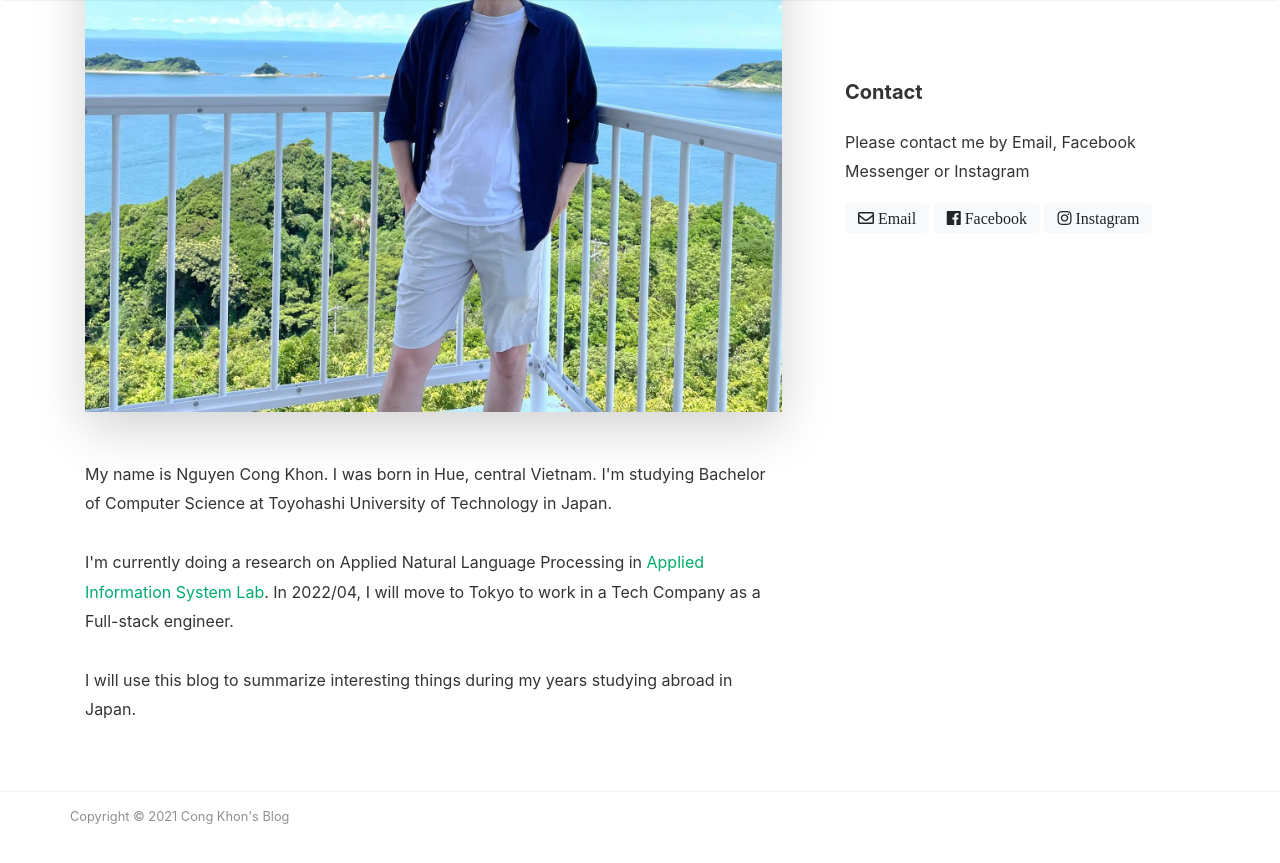
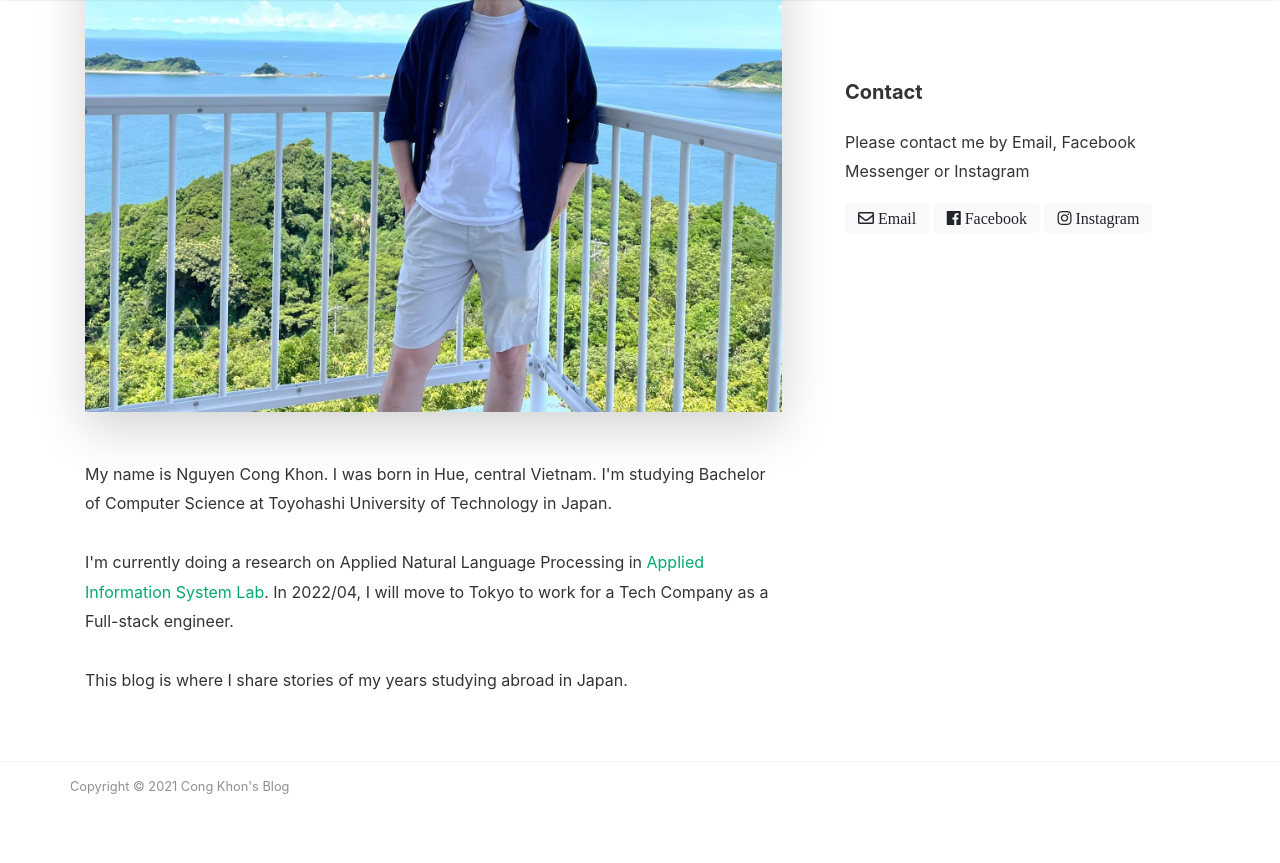
Before and after one commit to congkhon/congkhon.github.io, a Jekyll site: the page built from _pages/about.md, in a window 1280 px wide and 900 px high, scrolled down 575 px. Shown: the top 863 px of the window. Built offline with Jekyll 4.4.1, drawn with Linux system fonts in a browser that asks for light colours; nearby versions of some CDN libraries.

Commit message:
Fix about page

```diff
--- a/_pages/about.md
+++ b/_pages/about.md
@@ -13,9 +13,9 @@ comments: false
 <p>
 My name is Nguyen Cong Khon. I was born in Hue, central Vietnam. I'm studying Bachelor of Computer Science at Toyohashi University of Technology in Japan.<br><br>
 
-I'm currently doing a research on Applied Natural Language Processing in <a href="https://is.cs.tut.ac.jp/">Applied Information System Lab</a>. In 2022/04, I will move to Tokyo to work in a Tech Company as a Full-stack engineer.<br><br>
+I'm currently doing a research on Applied Natural Language Processing in <a href="https://is.cs.tut.ac.jp/">Applied Information System Lab</a>. In 2022/04, I will move to Tokyo to work for a Tech Company as a Full-stack engineer.<br><br>
 
-I will use this blog to summarize interesting things during my years studying abroad in Japan.
+This blog is where I share stories of my years studying abroad in Japan.
 </p>
 
 </div>
```
Also changed, not shown: 3 other files.
